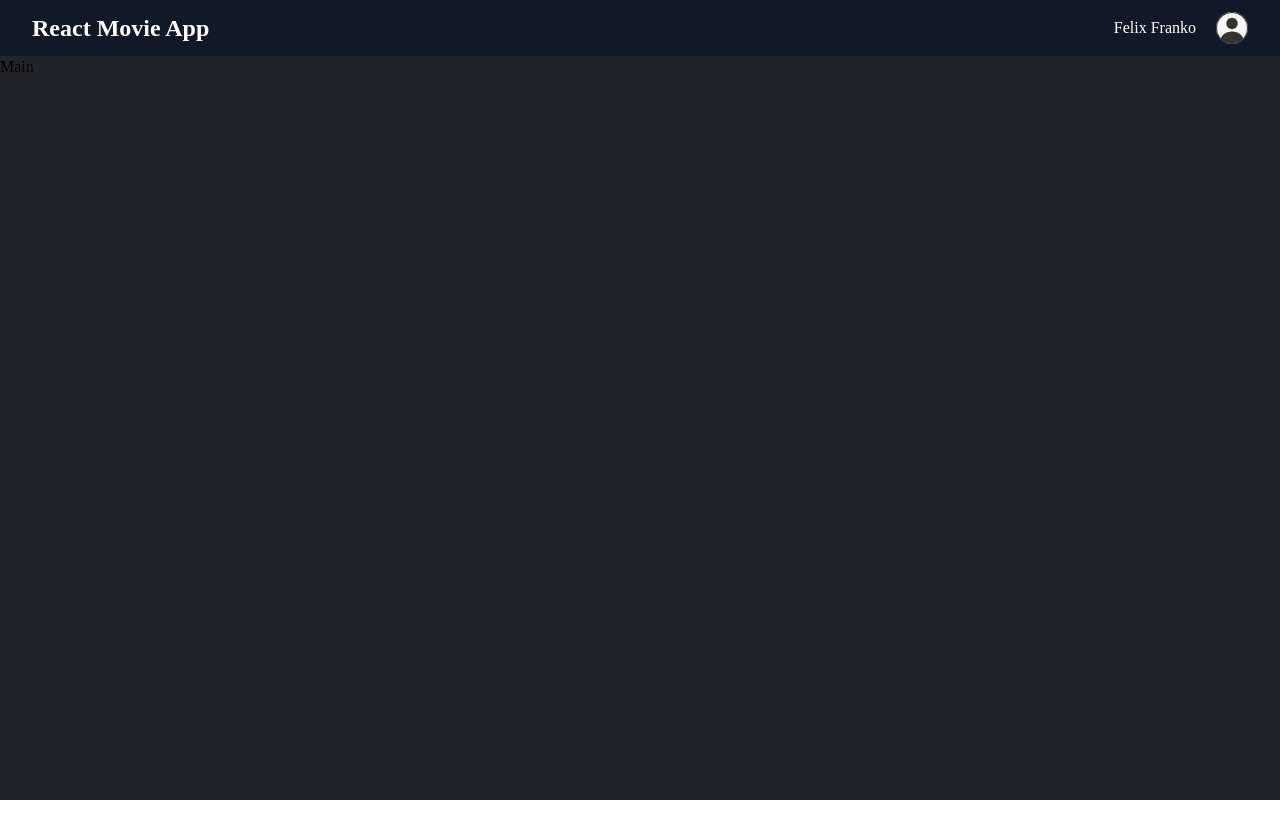
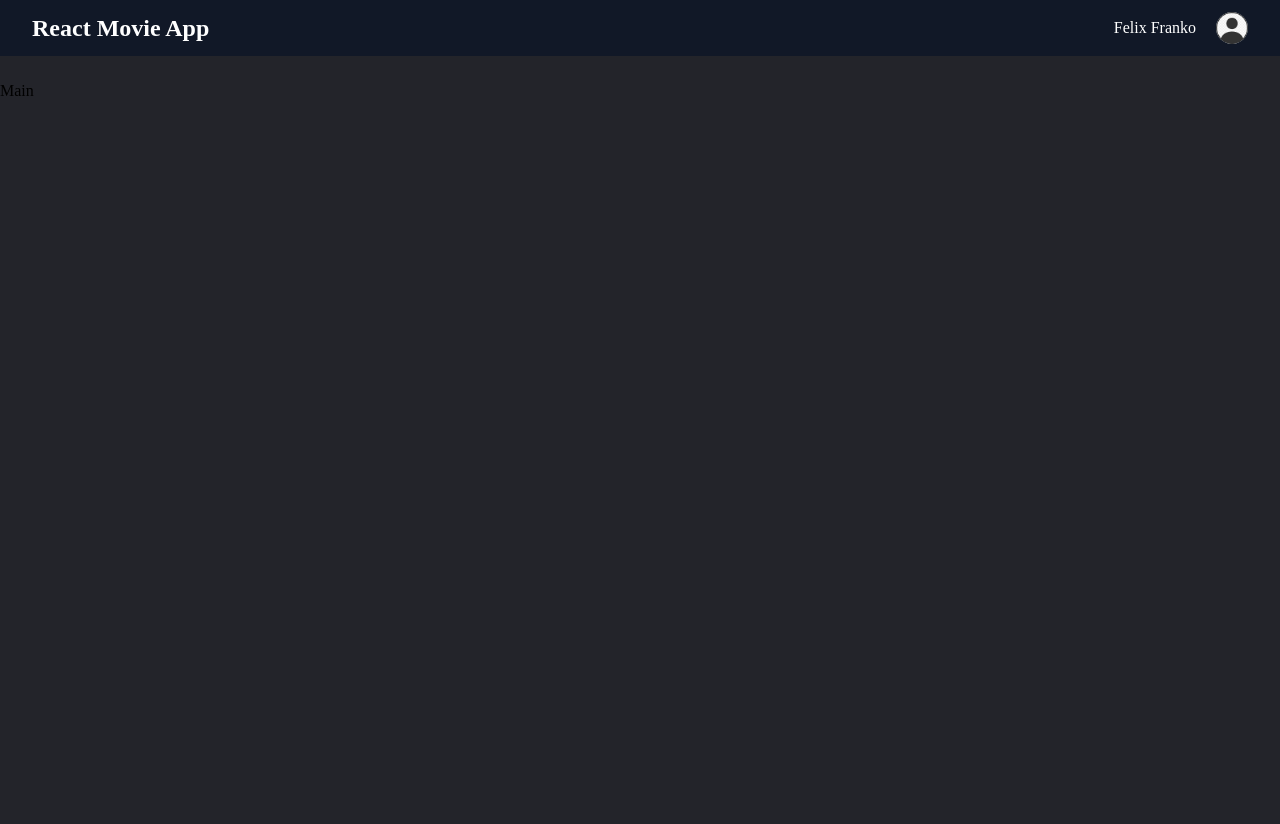
Before and after one commit to Bunyamin54/Movie-App, a React (Create React App) app: page / in a window 1280 px wide. Before the commit the page ends 800 px from the top, so only its background shows below. Built offline with nearby package versions, Linux system fonts and the light colour scheme.

Commit message:
ToastContainer

```diff
--- a/public/index.html
+++ b/public/index.html
@@ -10,6 +10,8 @@
       content="Web site created using create-react-app"
     />
     <link rel="apple-touch-icon" href="%PUBLIC_URL%/logo192.png" />
+
+    import 'react-toastify/dist/ReactToastify.css';
     <!--
       manifest.json provides metadata used when your web app is installed on a
       user's mobile device or desktop. See https://developers.google.com/web/fundamentals/web-app-manifest/
--- a/src/App.js
+++ b/src/App.js
@@ -1,12 +1,14 @@
 import React from "react";
 import AppRouter from "./router/AppRouter";
 import AuthContextProvider from "./context/AuthContext";
+import { ToastContainer } from "react-toastify";
 
 const App = () => {
   return (
     <div className="dark:bg-gray-dark-main min-h-screen">
       <AuthContextProvider>
         <AppRouter />
+        <ToastContainer/>
       </AuthContextProvider>
     </div>
   );
```
